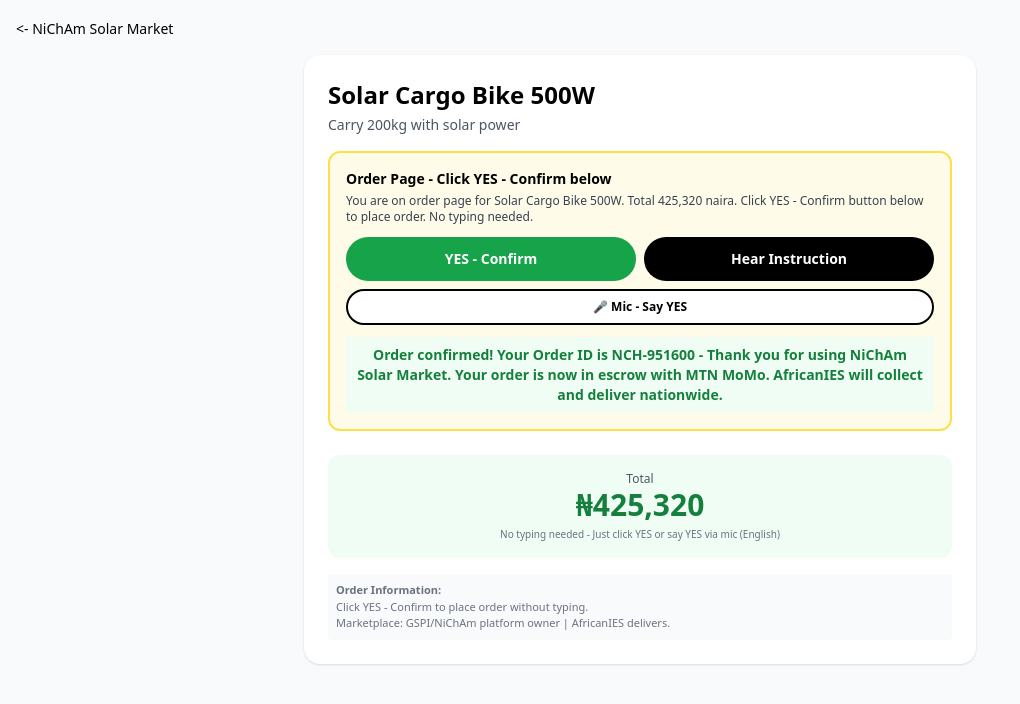
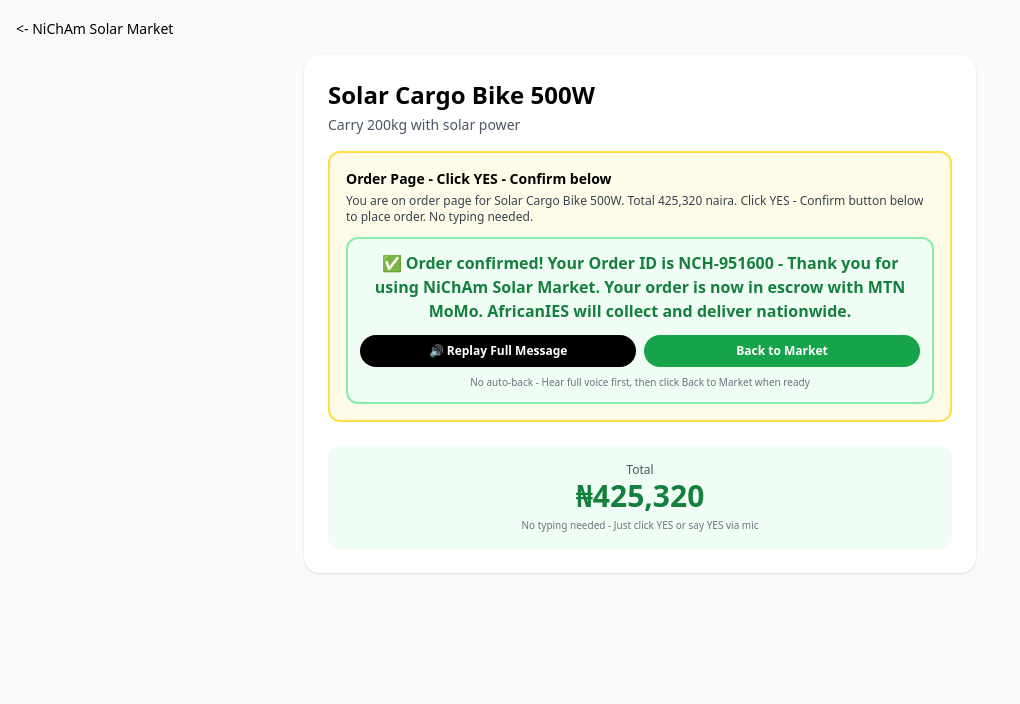
Before and after one commit to gspiassociatesltd/nicham-trade, a Next.js app: page /product/1 in a window 1280 px wide. Both pictures are taken after a click on the button "YES - Confirm". Shown: the top 704 px of the page, without its empty margins (0-1020 px from the left). Built offline with nearby package versions, Linux system fonts and the light colour scheme.

Commit message:
Add files via upload

```diff
--- a/app/product/[id]/page.tsx
+++ b/app/product/[id]/page.tsx
@@ -24,6 +24,8 @@ function calcTotal(base: number) {
 export default function ProductPage({ params }: { params: { id: string } }) {
   const [lang, setLang] = useState('en')
   const [msg, setMsg] = useState("")
+  const [orderIdState, setOrderIdState] = useState("")
+  const [confirmed, setConfirmed] = useState(false)
 
   useEffect(() => {
     const saved = localStorage.getItem('nicham_lang')
@@ -37,51 +39,59 @@ export default function ProductPage({ params }: { params: { id: string } }) {
   const meta = productsMeta[id] || productsMeta[2]
   const total = calcTotal(meta.price)
 
+  const speakFull = (orderId: string) => {
+    try {
+      if (typeof window === 'undefined' || !window.speechSynthesis) return
+      window.speechSynthesis.cancel()
+      // Small delay to ensure cancel completes
+      setTimeout(() => {
+        const sentences = [
+          "Order confirmed.",
+          "Your Order ID is " + orderId + ".",
+          "Thank you for using NiChAm Solar Market.",
+          "Your order is now in escrow with MTN MoMo.",
+          "AfricanIES will collect and deliver nationwide.",
+          "You will be notified."
+        ]
+        let i = 0
+        const next = () => {
+          if (i >= sentences.length) return
+          const u = new SpeechSynthesisUtterance(sentences[i])
+          u.lang = "en-NG"
+          u.rate = 0.85
+          u.volume = 1
+          u.onend = () => { i++; setTimeout(next, 250) }
+          u.onerror = () => { i++; setTimeout(next, 250) }
+          window.speechSynthesis.speak(u)
+        }
+        next()
+      }, 300)
+    } catch {}
+  }
+
   const handleConfirm = () => {
     const orderId = "NCH-" + Date.now().toString().slice(-6)
+    setOrderIdState(orderId)
+    setConfirmed(true)
     const orders = JSON.parse(localStorage.getItem('nicham_orders') || '[]')
     orders.unshift({ productName: meta.name, total, orderId, date: new Date().toLocaleString() })
     localStorage.setItem('nicham_orders', JSON.stringify(orders))
     setMsg("Order confirmed! Your Order ID is " + orderId + " - Thank you for using NiChAm Solar Market. Your order is now in escrow with MTN MoMo. AfricanIES will collect and deliver nationwide.")
-    try {
-      const fullMsg = "Order confirmed. Your Order ID is " + orderId + ". Thank you for using NiChAm Solar Market. Your order is now in escrow with MTN MoMo. AfricanIES will collect and deliver nationwide. You will be notified."
-      if (window.speechSynthesis) {
-        window.speechSynthesis.cancel()
-        const parts = fullMsg.split(". ")
-        let idx = 0
-        const speakNext = () => {
-          if (idx >= parts.length) return
-          const chunk = parts[idx].trim()
-          if (!chunk) { idx++; speakNext(); return }
-          const u = new SpeechSynthesisUtterance(chunk + (chunk.endsWith(".") ? "" : "."))
-          u.lang = "en-NG"
-          u.rate = 0.82
-          u.onend = () => { idx++; setTimeout(speakNext, 200) }
-          window.speechSynthesis.speak(u)
-        }
-        speakNext()
-      }
-    } catch {
-      try {
-        const u = new SpeechSynthesisUtterance("Order confirmed. ID " + orderId + ". Thank you.")
-        u.lang = "en-NG"
-        window.speechSynthesis.speak(u)
-      } catch {}
-    }
+    speakFull(orderId)
     try {
       const dataset = JSON.parse(localStorage.getItem('nicham_voice_dataset') || '[]')
       dataset.push({ type: 'order', product: meta.name, lang, time: new Date().toISOString() })
       localStorage.setItem('nicham_voice_dataset', JSON.stringify(dataset.slice(-100)))
     } catch {}
-    setTimeout(() => { window.location.href = "/?lang=" + lang }, 8000)
+    // NO AUTO REDIRECT - user stays to hear full message, clicks Back manually
   }
 
   const orderText: any = {
     en: { title: "Order Page - Click YES - Confirm below", desc: `You are on order page for ${meta.name}. Total ${total.toLocaleString()} naira. Click YES - Confirm button below to place order. No typing needed.` },
-    pidgin: { title: "Order Page - Click YES - Confirm", desc: `You dey order page for ${meta.name}. Total ${total.toLocaleString()} naira. Click YES - Confirm to order. No need to type.` },
-    ha: { title: "Shafin Oda - Danna YES - Confirm", desc: `Kana shafin oda na ${meta.name}. Jimilla ${total.toLocaleString()} naira. Danna YES - Confirm.` },
-    ig: { title: "Peeji Iwu - Pia YES - Confirm", desc: `I no na peeji iwu maka ${meta.name}. Onu ego ${total.toLocaleString()} naira. Pia YES - Confirm.` },
-    yo: { title: "Oju-iwe Ase - Te YES - Confirm", desc: `O wa lori oju-iwe ase fun ${meta.name}. Lapapo ${total.toLocaleString()} naira. Te YES - Confirm.` }
+    pidgin: { title: "Order Page - Click YES - Confirm", desc: `You dey order page for ${meta.name}. Total ${total.toLocaleString()} naira. Click YES - Confirm to order.` },
+    ha: { title: "Shafin Oda - Danna YES - Confirm", desc: `Kana shafin oda na ${meta.name}. Jimilla ${total.toLocaleString()} naira.` },
+    ig: { title: "Peeji Iwu - Pia YES - Confirm", desc: `I no na peeji iwu maka ${meta.name}. Onu ego ${total.toLocaleString()} naira.` },
+    yo: { title: "Oju-iwe Ase - Te YES - Confirm", desc: `O wa lori oju-iwe ase fun ${meta.name}. Lapapo ${total.toLocaleString()} naira.` }
   }
 
   const ot = orderText[lang] || orderText.en
@@ -98,30 +108,34 @@ export default function ProductPage({ params }: { params: { id: string } }) {
           <div className="font-bold text-sm">{ot.title}</div>
           <div className="text-xs mt-1 text-gray-700">{ot.desc}</div>
 
-          {lang === 'en' || lang === 'pidgin' ? (
-            <OrderMic onYES={handleConfirm} />
+          {!confirmed ? (
+            lang === 'en' || lang === 'pidgin' ? (
+              <OrderMic onYES={handleConfirm} />
+            ) : (
+              <div className="mt-3">
+                <button onClick={handleConfirm} className="w-full py-3 bg-green-600 text-white rounded-full font-black text-sm hover:bg-green-700">
+                  YES - Confirm
+                </button>
+              </div>
+            )
           ) : (
-            <div className="mt-3">
-              <button onClick={handleConfirm} className="w-full py-3 bg-green-600 text-white rounded-full font-black text-sm hover:bg-green-700">
-                YES - Confirm
-              </button>
-              <div className="text-[10px] text-gray-500 mt-2 text-center">Voice for {lang.toUpperCase()} coming in V51 - Text order works now</div>
+            <div className="mt-3 p-3 bg-green-50 border-2 border-green-300 rounded-xl">
+              <div className="text-center font-black text-green-700">✅ {msg}</div>
+              <div className="flex gap-2 mt-3">
+                <button onClick={() => orderIdState && speakFull(orderIdState)} className="flex-1 py-2 bg-black text-white rounded-full text-xs font-bold">🔊 Replay Full Message</button>
+                <a href={`/?lang=${lang}`} className="flex-1 py-2 bg-green-600 text-white rounded-full text-xs font-black text-center">Back to Market</a>
+              </div>
+              <div className="text-[10px] text-gray-500 mt-2 text-center">No auto-back - Hear full voice first, then click Back to Market when ready</div>
             </div>
           )}
 
-          {msg && <div className="mt-3 text-center text-sm font-bold text-green-700 bg-green-50 p-2 rounded">{msg}</div>}
+          {msg && !confirmed && <div className="mt-3 text-center text-sm font-bold text-green-700 bg-green-50 p-2 rounded">{msg}</div>}
         </div>
 
         <div className="mt-6 bg-green-50 rounded-xl p-4 text-center">
           <div className="text-xs text-gray-600">Total</div>
           <div className="text-3xl font-black text-green-700">₦{total.toLocaleString()}</div>
-          <div className="text-[10px] text-gray-500 mt-1">No typing needed - Just click YES or say YES via mic (English)</div>
-        </div>
-
-        <div className="mt-4 text-[11px] text-gray-500 bg-gray-50 p-2 rounded">
-          <b>Order Information:</b><br/>
-          Click YES - Confirm to place order without typing.<br/>
-          Marketplace: GSPI/NiChAm platform owner | AfricanIES delivers.
+          <div className="text-[10px] text-gray-500 mt-1">No typing needed - Just click YES or say YES via mic</div>
         </div>
       </div>
     </main>
```
